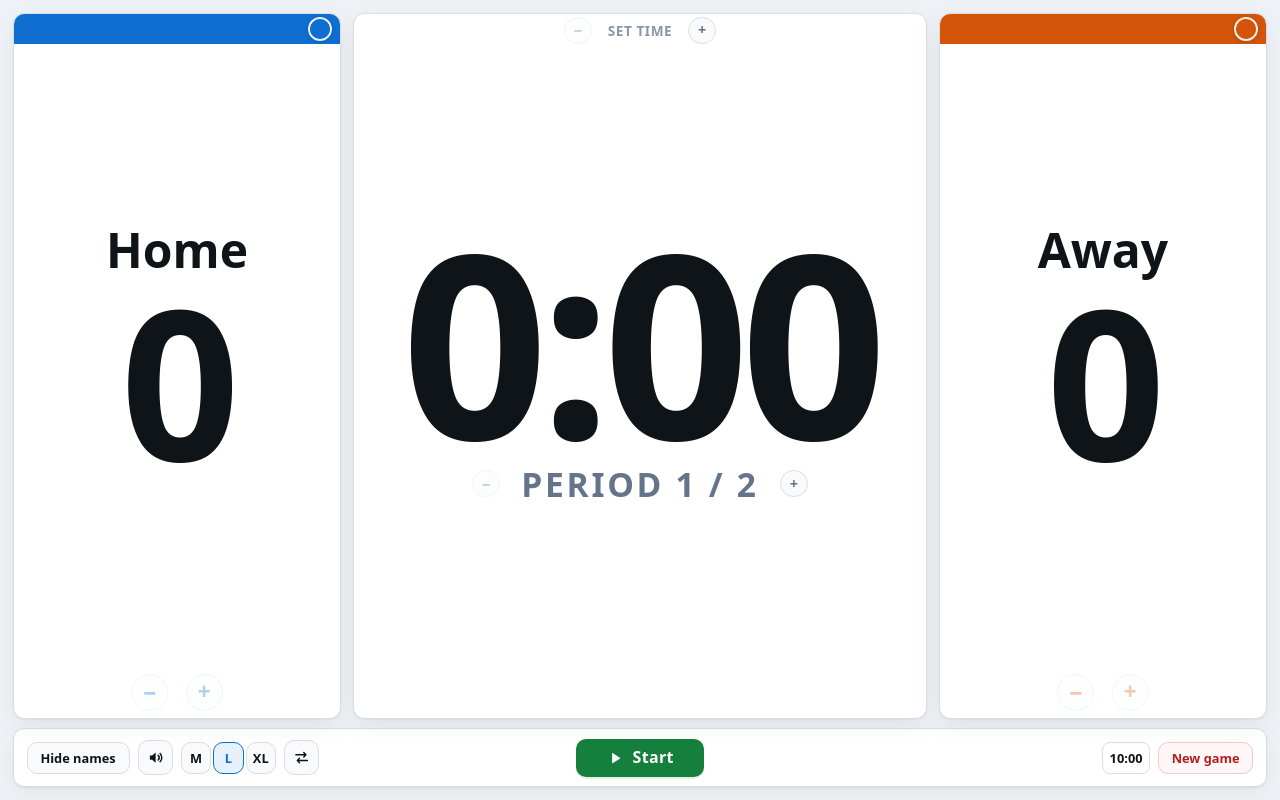
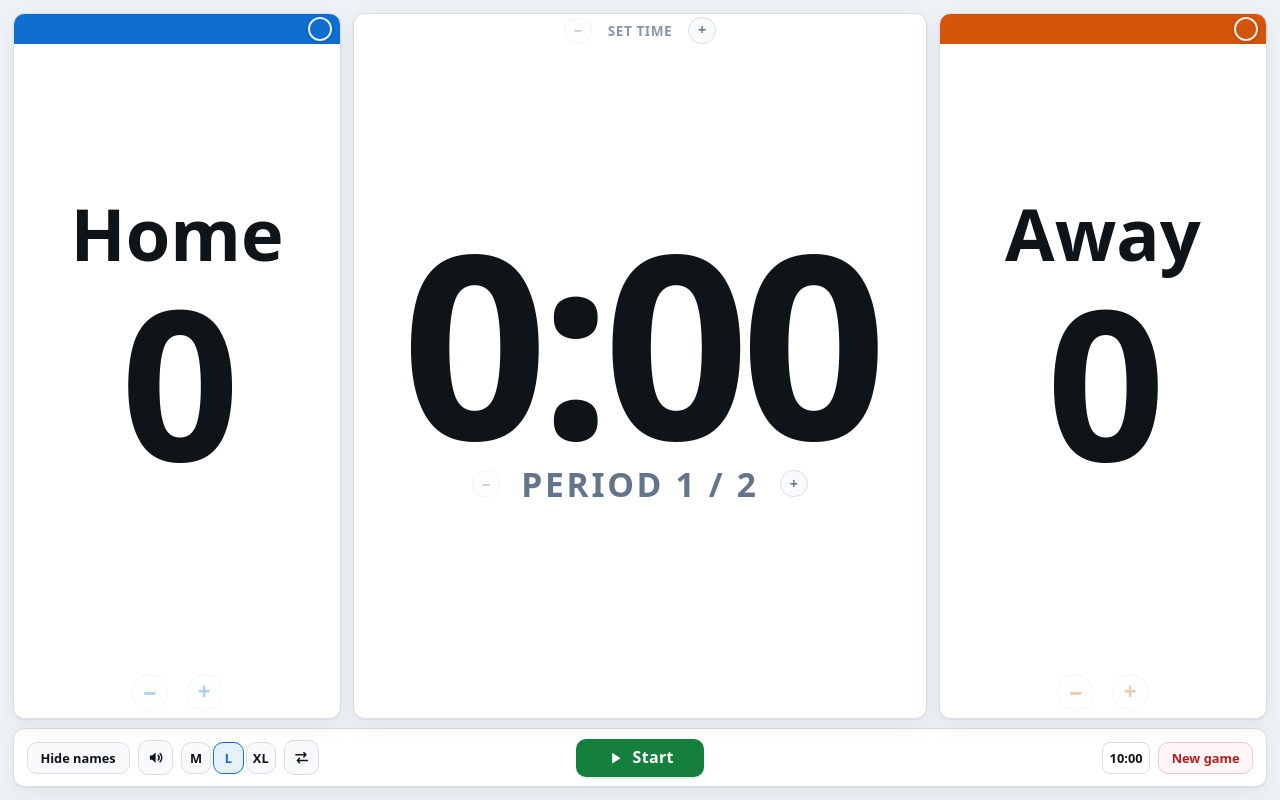
Before and after one commit to vlach1989/nafl-timer, a plain HTML site: page index.html in a window 1280 px wide. Drawn offline with Linux system fonts and the light colour scheme.

Commit message:
bigger text for teams

```diff
--- a/index.html
+++ b/index.html
@@ -207,7 +207,7 @@
     background: transparent;
     color: var(--ink);
     font-family: var(--font);
-    font-size: clamp(calc(1.4rem * var(--font-scale)), calc(6vmin * var(--font-scale)), calc(5rem * var(--font-scale)));
+    font-size: clamp(calc(1.8rem * var(--font-scale)), calc(9vmin * var(--font-scale)), calc(7rem * var(--font-scale)));
     font-weight: 700;
     line-height: 1.1;
     text-align: center;
```
